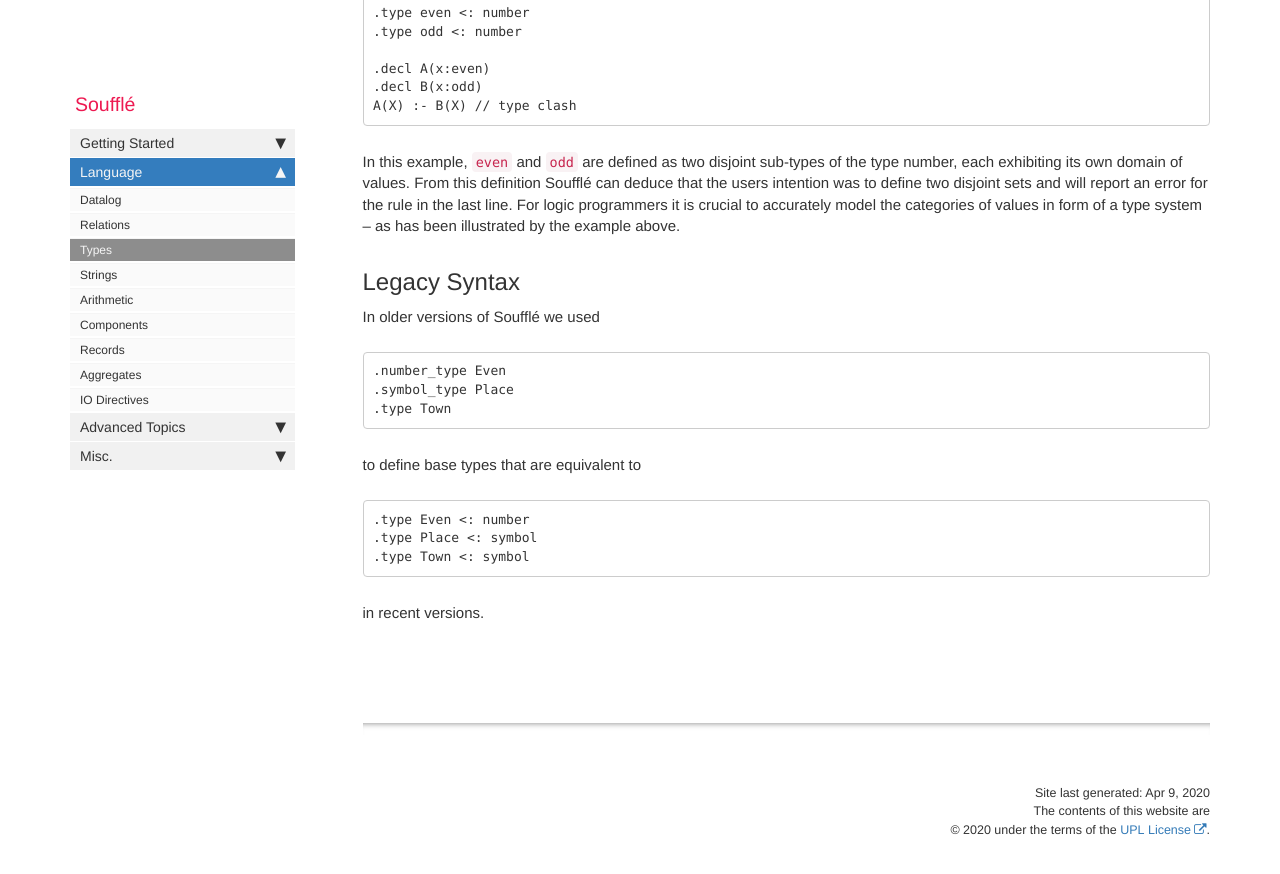
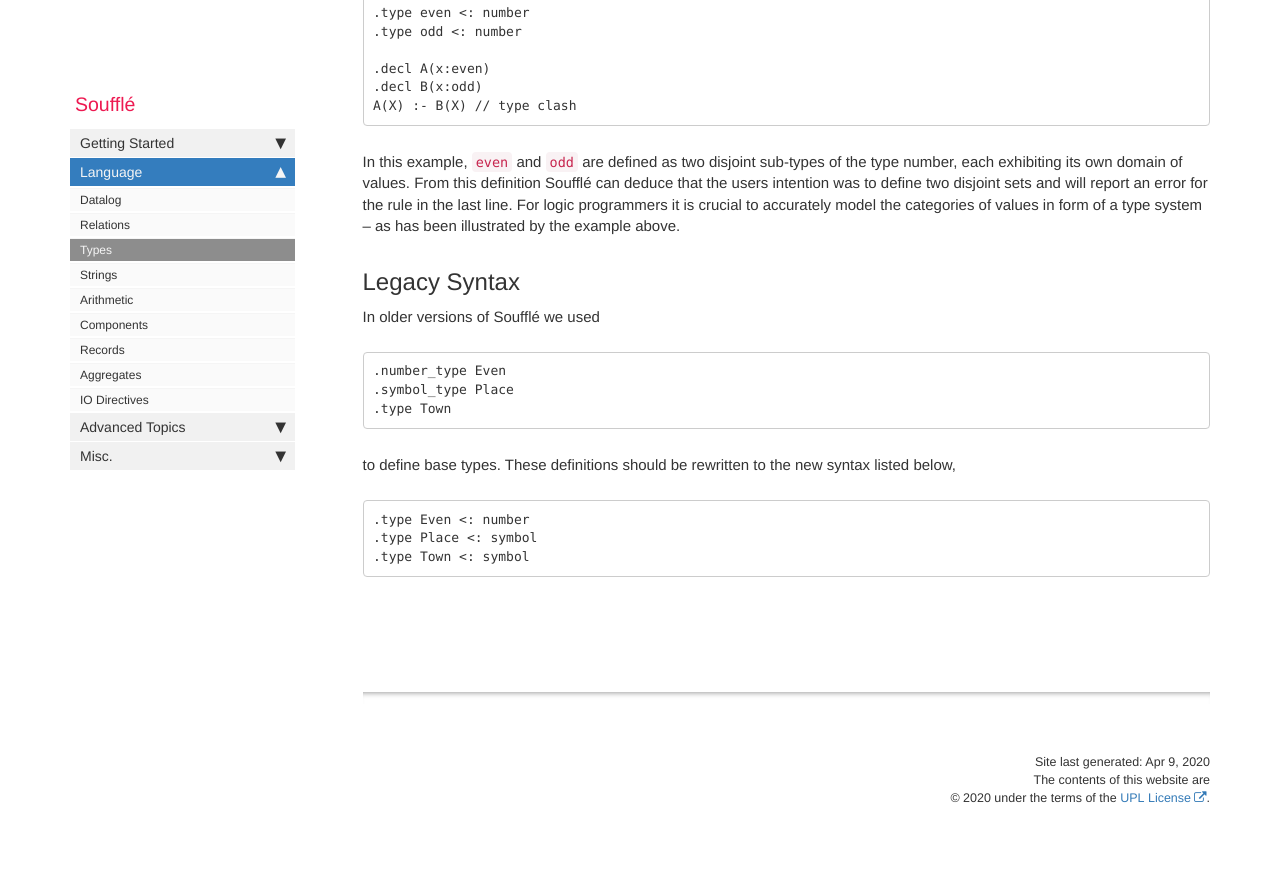
Before and after one commit to souffle-lang/souffle-lang.github.io, a Jekyll site: the page built from pages/docs/types.md, in a window 1280 px wide and 900 px high, scrolled down 4301 px. Shown: the top 874 px of the window. Built offline with Jekyll 4.4.1, drawn with Linux system fonts in a browser that asks for light colours; comment, search, counter and statistics services are not loaded.

Commit message:
Update types.md

````diff
--- a/pages/docs/types.md
+++ b/pages/docs/types.md
@@ -177,10 +177,9 @@ In older versions of Soufflé we used
 .symbol_type Place
 .type Town
 ```
-to define base types that are equivalent to
+to define base types. These definitions should be rewritten to the new syntax listed below,
 ```
 .type Even <: number
 .type Place <: symbol
 .type Town <: symbol
 ```
-in recent versions.
````
